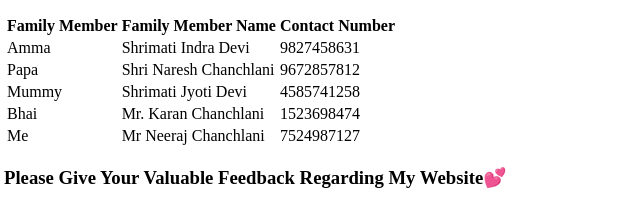
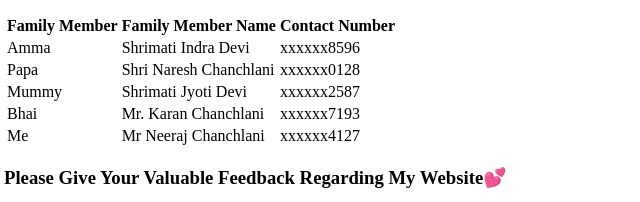
Before and after one commit to neeraj291020/Meri-Duniya, a plain HTML site: page index.html in a window 1280 px wide. Shown: the part 556-758 px from the top of the page, 4-644 px from the left. Drawn offline with Linux system fonts and the light colour scheme.

Commit message:
update index.html

```diff
--- a/index.html
+++ b/index.html
@@ -28,27 +28,27 @@
                 <tr>
                     <td>Amma</td>
                     <td>Shrimati Indra Devi</td>
-                    <td>9827458631</td>
+                    <td>xxxxxx8596</td>
                 </tr>
                 <tr>
                     <td>Papa</td>
                     <td>Shri Naresh Chanchlani</td>
-                    <td>9672857812</td>
+                    <td>xxxxxx0128</td>
                 </tr>
                 <tr>
                     <td>Mummy</td>
                     <td>Shrimati Jyoti Devi</td>
-                    <td>4585741258</td>
+                    <td>xxxxxx2587</td>
                 </tr>
                 <tr>
                     <td>Bhai</td>
                     <td>Mr. Karan Chanchlani</td>
-                    <td>1523698474</td>
+                    <td>xxxxxx7193</td>
                 </tr>
                 <tr>
                     <td>Me</td>
                     <td>Mr Neeraj Chanchlani</td>
-                    <td>7524987127</td>
+                    <td>xxxxxx4127</td>
                 </tr>
         </table>
     </div>
```
